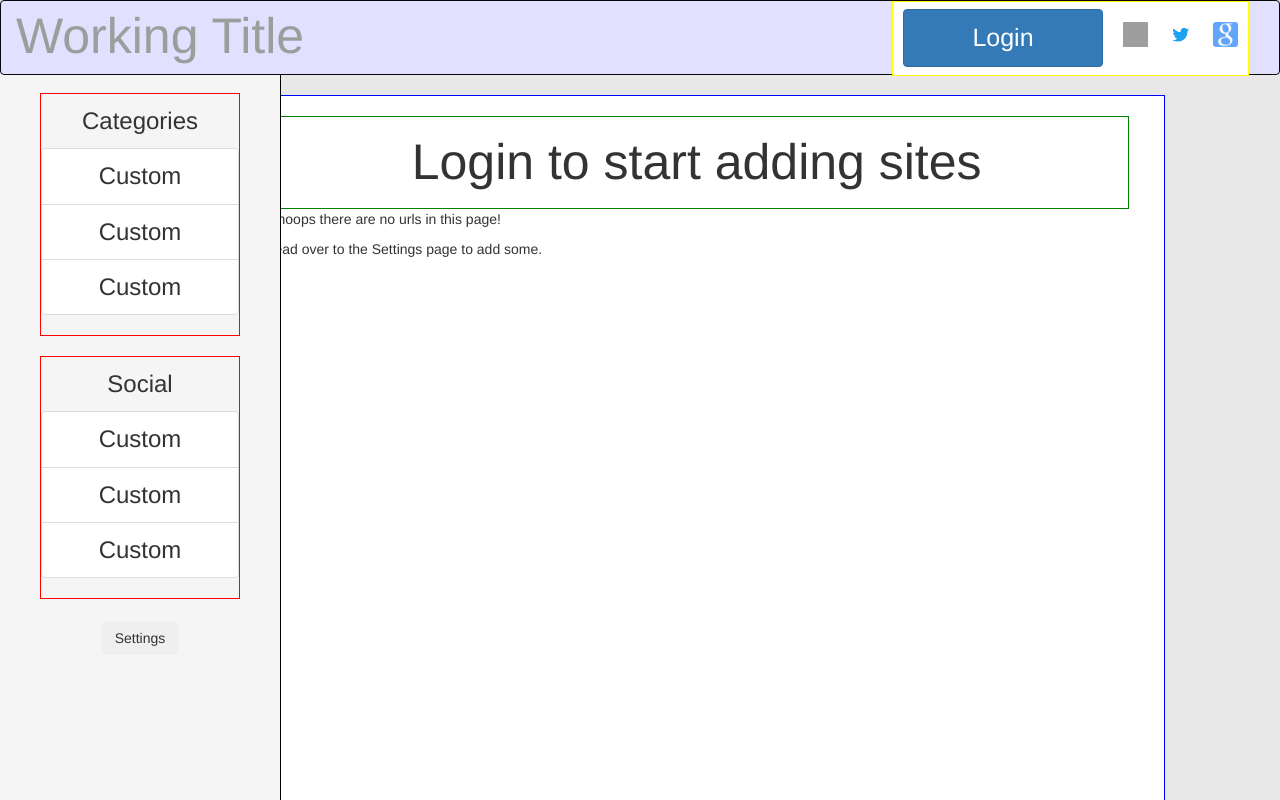
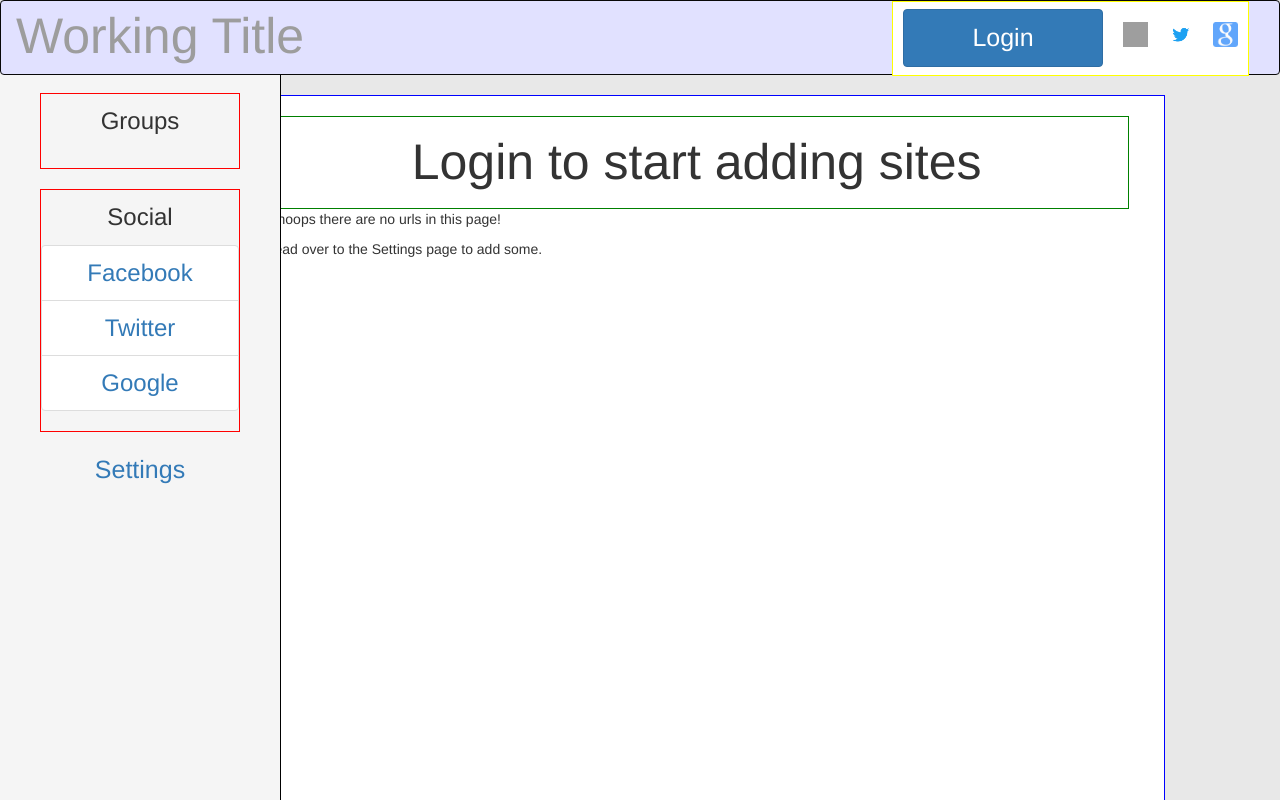
Before and after one commit to Flakkus35/finalproject, a React (Create React App) app in the folder client/: page / in a window 1280 px wide. Shown: the top 800 px of the page. Built offline with nearby package versions, Linux system fonts and the light colour scheme; grey boxes are pictures that could not be loaded; the HTML template or start-up script is replaced by a standard one.

Commit message:
sidebar now shows current categories

```diff
--- a/client/src/App.js
+++ b/client/src/App.js
@@ -18,6 +18,7 @@ class App extends Component {
             page: "",
             urlArray: [],
             urlKeyArray: [],
+            catArray: [],
             count: 0
         }
     }
@@ -28,6 +29,7 @@ class App extends Component {
         if (temp) {
             this.updateUser();
         }
+        console.log(this.state.catArray);
     }
 
     // Grab all urls from logged in user
@@ -38,9 +40,11 @@ class App extends Component {
         })
         .then(res => {
             console.log(res);
-            var tempUrlArr = [];
-            var tempUrlKeyArr = [];
-            var tempCount = 0;
+            let tempUrlArr = [];
+            let tempUrlKeyArr = [];
+            let tempCatArr = ["Home"];
+            let tempCount = 0;
+            console.log(res.data);
             for (var i = 0; i < res.data.links.length; i++) {
                 if (this.state.page === "Settings") {
                     tempUrlArr.push(res.data.links[i].url);
@@ -53,12 +57,19 @@ class App extends Component {
                     tempCount++;
                 }
             }
+            for (var i = 0; i < res.data.cat.length; i ++) {
+                tempCatArr.push(res.data.cat[i]);
+            }
             this.setState({
                 urlArray: tempUrlArr,
                 urlKeyArray: tempUrlKeyArr,
+                catArray: tempCatArr,
                 count: tempCount
             },
-            () => console.log(this.state.urlArray));
+            () => {
+                console.log(this.state.urlArray);
+                console.log(this.state.catArray);
+            });
         })
         .catch(err => console.log(err));
     }
@@ -105,7 +116,8 @@ class App extends Component {
         document.cookie = "key=; expires=Thu, 01 Jan 1970 00:00:00 UTC; path=/";
         this.setState({
             user: "",
-            key: ""
+            key: "",
+            page: "Home"
         });
     }
 
@@ -138,7 +150,10 @@ class App extends Component {
                 			<Sidebar
                 				module1="Categories"
                 				module2="Social"
-                                goto={this.goToSettings.bind(this)}
+                                settings={this.goToSettings.bind(this)}
+                                cats={this.state.catArray}
+                                name={this.state.page}
+                                gohome={this.goToHome.bind(this)}
                 			/>
                 		</Col>
                 		<Col size="md-10">
--- a/client/src/components/Nav/LoginModal.js
+++ b/client/src/components/Nav/LoginModal.js
@@ -66,6 +66,7 @@ class LoginModal extends Component {
 									<label htmlFor="passwordInput">Password</label>
 									<input
 										className="form-control"
+										type="password"
 										id="passwordInput"
 										placeholder="Enter your password"
 										value={this.state.passwordInput}
--- a/client/src/components/Nav/SignupModal.js
+++ b/client/src/components/Nav/SignupModal.js
@@ -78,6 +78,7 @@ class SignupModal extends Component {
 									<label htmlFor="signupPassword">Password</label>
 									<input
 										className="form-control"
+										type="password"
 										id="signupPassword"
 										placeholder="Enter your password"
 										value={this.state.signupPassword}
@@ -88,6 +89,7 @@ class SignupModal extends Component {
 									<label htmlFor="confirmPassword">Re-enter password</label>
 									<input
 										className="form-control"
+										type="password"
 										id="confirmPassword"
 										placeholder="Re-enter password"
 										value={this.state.confirmPassword}
--- a/client/src/components/Sidebar/Catlist.js
+++ b/client/src/components/Sidebar/Catlist.js
@@ -2,13 +2,13 @@ import React from "react";
 import "./Sidebar.css";
 
 export const Catlist = props =>
-	<div className="card" id="group-card">
-		<div className="card-header" {...props}>
-			{props.name}
-		</div>
-		<ul className="list-group list-group-flush">
-			<li className="list-group-item">Custom</li>
-			<li className="list-group-item">Custom</li>
-			<li className="list-group-item">Custom</li>
-		</ul>
+	<div>
+		<li className="list-group-item">
+			<a
+				className="cat-header"
+				onClick={props.goto}
+			>
+				{props.group}
+			</a>
+		</li>
 	</div>;
--- a/client/src/components/Sidebar/Sidebar.css
+++ b/client/src/components/Sidebar/Sidebar.css
@@ -29,3 +29,7 @@
 	padding-top: 10px;
 	padding-bottom: 10px;
 }
+
+#setting-link {
+	font-size: 25px;
+}
--- a/client/src/components/Sidebar/Sidebar.js
+++ b/client/src/components/Sidebar/Sidebar.js
@@ -8,15 +8,42 @@ class Sidebar extends Component {
 		return (
 			<div id="sidebar">
 				<div className="sidebar-link">
-					<Catlist name={this.props.module1}/>
-					<Catlist name={this.props.module2}/>
-					<button
+					<div className="card" id="group-card">
+						<div className="card-header">
+							Groups
+						</div>
+						<ul className="list-group list-group-flush">
+							{this.props.cats.map(cat => (
+								<Catlist
+									group={cat}
+									key={cat + "=key"}
+									goto={this.props.gohome}
+								/>
+							))}
+						</ul>
+					</div>
+					<div className="card" id="group-card">
+						<div className="card-header">
+							Social
+						</div>
+						<ul className="list-group list-group-flush">
+							<li className="list-group-item">
+								<a id="facebook-link" href="http://facebook.com">Facebook</a>
+							</li>
+							<li className="list-group-item">
+								<a id="twitter-link" href="http://twitter.com">Twitter</a>
+							</li>
+							<li className="list-group-item">
+								<a id="google-link" href="http://google.com">Google</a>
+							</li>
+						</ul>
+					</div>
+					<a
 						id="setting-link"
-						className="btn"
-						onClick={this.props.goto}
+						onClick={this.props.settings}
 					>
 					Settings
-					</button>
+					</a>
 				</div>
 			</div>
 		);
--- a/client/src/components/View/LinkBlock.js
+++ b/client/src/components/View/LinkBlock.js
@@ -1,7 +1,7 @@
 import React from "react";
 import { Col } from "../Grid";
 
-export const LinkBlock = (props) =>
+export const LinkBlock = props =>
 	<div>
 		<Col size="md-3">
 			<div className="link-block">
@@ -9,7 +9,7 @@ export const LinkBlock = (props) =>
 					<img className="url-image" alt={props.urlname} />
 				</div>
 				<div className="url-link-block">
-					<a>{props.urlname}</a>
+					<a href={props.urlname}>{props.urlname}</a>
 				</div>
 			</div>
 		</Col>
--- a/client/src/components/View/Settings.js
+++ b/client/src/components/View/Settings.js
@@ -23,10 +23,10 @@ class Settings extends Component {
 		if (this.state.urlInput) {
 			console.log(this.state.userKey);
 			console.log(this.state.urlOption);
-			console.log(this.state.urlInput);
+			const tempUrl = ("http://" + this.state.urlInput);
 			API.addUrl({
 				_id: this.state.userKey,
-				url: this.state.urlInput,
+				url: tempUrl,
 				cat: this.state.urlOption
 			})
 			.then(res => this.props.update())
@@ -40,11 +40,12 @@ class Settings extends Component {
 		return (
 			<div className="card">
 				<div className="card-body">
+					<div id="add-url">
 						<h4 className="setting-title">Add New Link</h4>
 						<Row>
 							<form className="form-group">
 								<Col size="md-1">
-								<label htmlFor="url-input" id="url-tag" className="form-control">Url:</label>
+									<label htmlFor="url-input" id="url-tag" className="form-control">http://</label>
 								</Col>
 								<Col size="md-6">
 									<input
@@ -77,6 +78,7 @@ class Settings extends Component {
 								</Col>
 							</form>
 						</Row>
+					</div>
 					<Row>
 						<Col size="md-12">
 							<div className="card" id="settings-list">
--- a/client/src/components/View/View.css
+++ b/client/src/components/View/View.css
@@ -67,3 +67,8 @@
 	padding-left: 5px;
 	padding-right: 5px;
 }
+
+#add-url {
+	margin-top: 15px;
+	margin-bottom: 15px;
+}
```
Lines whose indentation alone changed are shown as unchanged.
